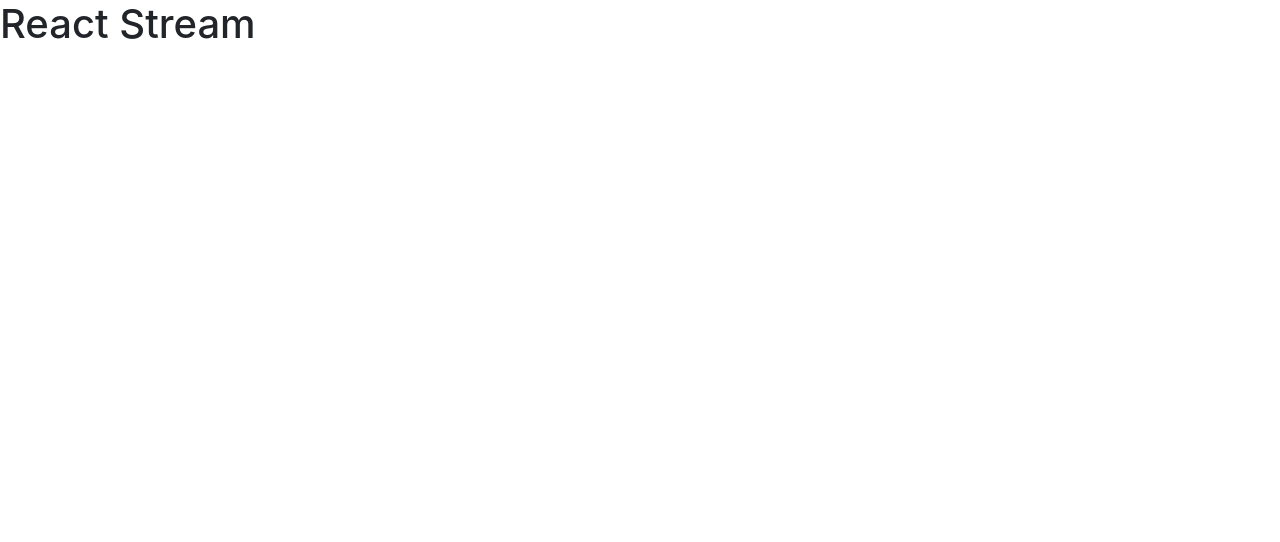
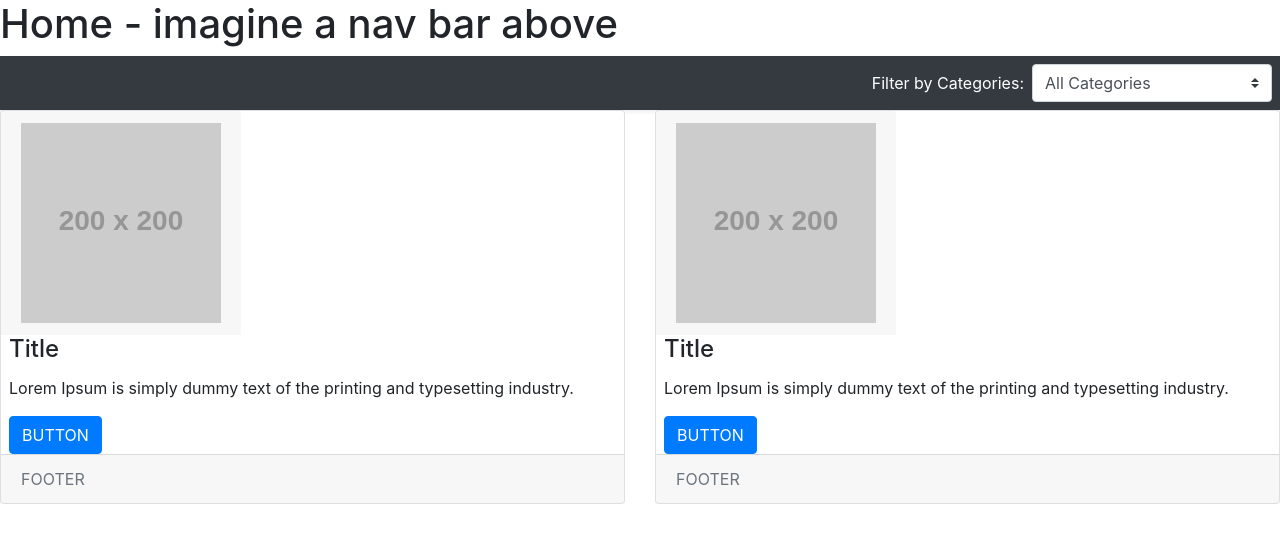
Before and after one commit to jishajaffer/React-Amplify, a React (Create React App) app: page / in a window 1280 px wide. Shown: the top 542 px of the page. Built offline with nearby package versions, Linux system fonts and the light colour scheme.

Commit message:
add filter category bar and example article cards

```diff
--- a/package.json
+++ b/package.json
@@ -9,6 +9,7 @@
     "bootstrap": "^4.5.0",
     "react": "^16.13.1",
     "react-dom": "^16.13.1",
+    "react-router-dom": "^5.2.0",
     "react-scripts": "3.4.1"
   },
   "scripts": {
--- a/src/App.js
+++ b/src/App.js
@@ -1,8 +1,18 @@
 import React from "react";
+import { Route, Switch } from "react-router-dom";
 import "./App.css";
 
+// Pages
+import Home from "./pages/Home/Home";
+
 function App() {
-  return <h1>React Stream</h1>;
+  return (
+    <>
+      <Switch>
+        <Route exact path="/" component={Home} />
+      </Switch>
+    </>
+  );
 }
 
 export default App;
--- a/src/index.js
+++ b/src/index.js
@@ -3,10 +3,13 @@ import ReactDOM from "react-dom";
 import "./index.css";
 import App from "./App";
 import "bootstrap/dist/css/bootstrap.css";
+import { BrowserRouter as Router } from "react-router-dom";
 
 ReactDOM.render(
   <React.StrictMode>
-    <App />
+    <Router>
+      <App />
+    </Router>
   </React.StrictMode>,
   document.getElementById("root"),
 );
--- /dev/null
+++ b/src/pages/Home/Home.css
@@ -0,0 +1,3 @@
+select.custom-select {
+    width: 15em;
+  }
--- /dev/null
+++ b/src/pages/Home/Home.js
@@ -0,0 +1,91 @@
+import React from "react";
+import "./Home.css";
+import * as fakeCategoryService from "../../services/fakeCategoryService";
+
+/**
+ * <div className="form-group text-right p-2 text-white-50 bg-primary shadow-sm">
+                <span class="align-middle">Filter by Categories:</span>
+                <select className="custom-select ml-2">
+                    <option value="" />
+
+                </select>
+            </div>
+
+
+            <ul className="nav bg-primary p-2 justify-content-end">
+                <li className="nav-item">
+                    <a className="nav-link text-white">Active</a>
+                </li>
+                <li className="nav-item">
+                    <select className="custom-select">
+                        <option selected>Open this select</option>
+                        <option value="1">One</option>
+                        <option value="2">Two</option>
+                        <option value="3">Three</option>
+                    </select>
+                </li>
+            </ul>
+*/
+
+function Home() {
+  return (
+    <>
+      <h1>Home - imagine a nav bar above</h1>
+      <div className="d-flex p-2 text-white bg-dark shadow-sm justify-content-end">
+        <span className="align-self-center">Filter by Categories:</span>
+        <select className="custom-select align-self-center ml-2">
+          <option selected>All Categories</option>
+          {fakeCategoryService.getCategories().map((category, index) => (
+            <option key={`category-${index}`}>{category}</option>
+          ))}
+        </select>
+      </div>
+
+      <div className="row mb-2">
+        <div className="col-md-6">
+
+          <div className="card flex-row flex-wrap">
+            <div className="card-header border-0">
+              <img src="//placehold.it/200" alt="" />
+            </div>
+            <div className="card-block px-2">
+              <h4 className="card-title">Title</h4>
+              <p className="card-text">
+              Lorem Ipsum is simply dummy text of the printing and typesetting industry.
+              </p>
+              <a href="#" className="btn btn-primary">
+                BUTTON
+              </a>
+            </div>
+            <div className="w-100"></div>
+            <div className="card-footer w-100 text-muted">FOOTER</div>
+          </div>
+
+        </div>
+
+        <div className="col-md-6">
+
+          <div className="card flex-row flex-wrap">
+            <div className="card-header border-0">
+              <img src="//placehold.it/200" alt="" />
+            </div>
+            <div className="card-block px-2">
+              <h4 className="card-title">Title</h4>
+              <p className="card-text">
+              Lorem Ipsum is simply dummy text of the printing and typesetting industry.
+              </p>
+              <a href="#" className="btn btn-primary">
+                BUTTON
+              </a>
+            </div>
+            <div className="w-100"></div>
+            <div className="card-footer w-100 text-muted">FOOTER</div>
+          </div>
+
+        </div>
+      </div>
+    </>
+  );
+}
+
+export default Home;
--- /dev/null
+++ b/src/services/fakeCategoryService.js
@@ -0,0 +1,9 @@
+export const categories = [
+  "New Joiners",
+  "COVID-19",
+  "Business Update"
+];
+
+export function getCategories() {
+  return categories.filter(c => c);
+}
```
Also changed, not shown: src/components/Navbar/Navbar.js (added, +11 -0 lines), 1 other file (tests, documents, lock files or other folders).
